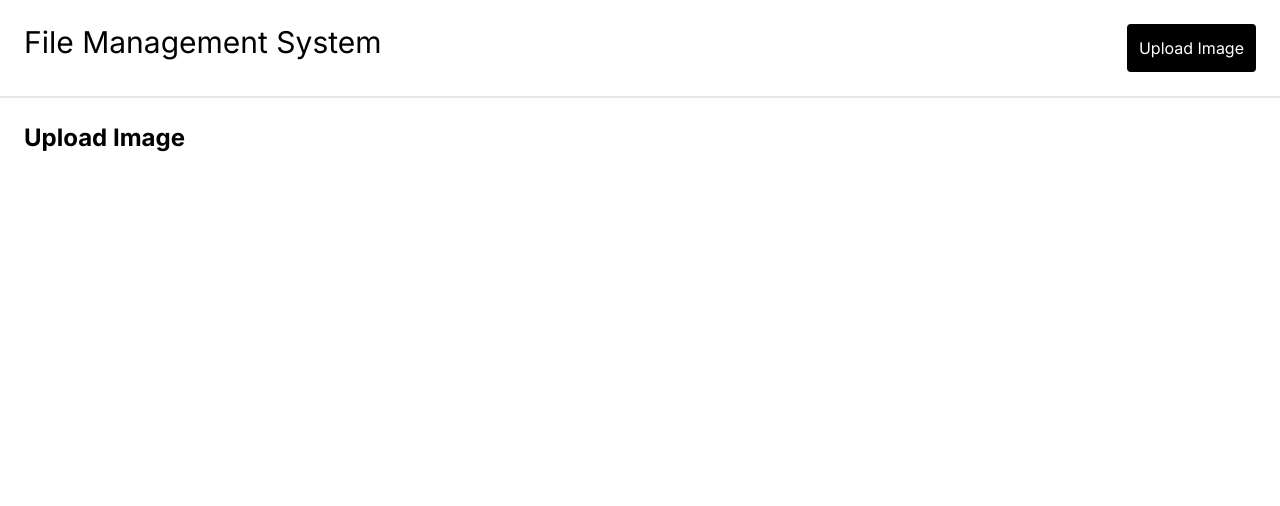
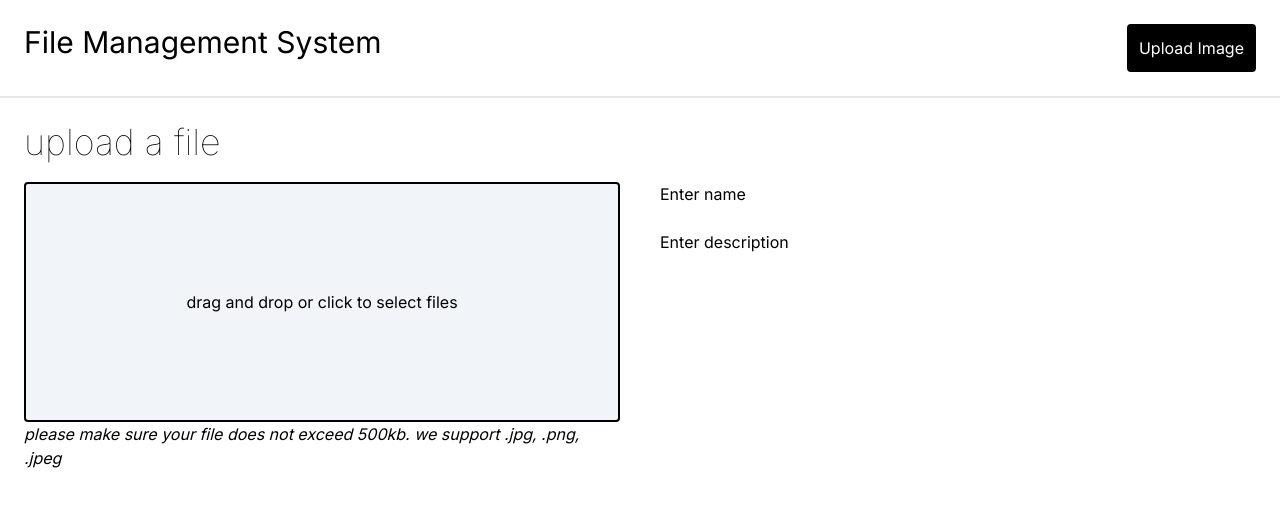
Before and after one commit to afyqzarof/file-management-client, a Next.js app: page /upload in a window 1280 px wide. Shown: the top 506 px of the page. Built offline with nearby package versions, Linux system fonts and the light colour scheme.

Commit message:
feat: add upload page

```diff
--- a/package.json
+++ b/package.json
@@ -13,6 +13,7 @@
     "next": "14.2.2",
     "react": "^18",
     "react-dom": "^18",
+    "react-dropzone": "^14.2.3",
     "reactjs-popup": "^2.0.6"
   },
   "devDependencies": {
--- a/src/app/upload/page.tsx
+++ b/src/app/upload/page.tsx
@@ -1,9 +1,91 @@
-import React from "react";
+"use client";
+import axios from "axios";
+import { useDropzone } from "react-dropzone";
+import React, { useState, useCallback } from "react";
 
-export default function page() {
+const Upload = () => {
+  // const baseUrl = import.meta.env.VITE_BASE_URL;
+  const [myFiles, setMyFiles] = useState<any>(null);
+  const [modalIsOpen, setIsOpen] = useState(false);
+  const [isFileBig, setIsFileBig] = useState(false);
+
+  const onDrop = useCallback(
+    (acceptedFiles: any) => {
+      if (acceptedFiles.length !== 0) {
+        setIsFileBig(false);
+        setMyFiles(
+          acceptedFiles.map((file: MediaSource) =>
+            Object.assign(file, {
+              preview: URL.createObjectURL(file),
+            })
+          )
+        );
+        return;
+      }
+      setIsFileBig(true);
+    },
+    [myFiles]
+  );
+
+  const handleCreateUploadPin = async (e: React.FormEvent<HTMLFormElement>) => {
+    e.preventDefault();
+
+    const file = myFiles[0];
+
+    const formData = new FormData();
+    formData.append("file", file);
+    // const { data } = await axios.post(baseUrl + "/upload", formData);
+    // addNodes({
+    //   id: nanoid(10),
+    //   type: "ImageNode",
+    //   position: getRandomCoords(),
+    //   data: {
+    //     file: data.filename,
+    //   },
+    // });
+    // setMyFiles(null);
+    // closeModal();
+  };
+  const { getRootProps, getInputProps } = useDropzone({
+    onDrop,
+    maxFiles: 1,
+    accept: {
+      "image/jpeg": [".jpg", ".jpeg"],
+      "image/png": [".png"],
+    },
+    maxSize: 500000,
+  });
+
   return (
     <main className="p-6">
-      <h2 className="font-bold text-2xl">Upload Image</h2>
+      <h2 className="font-thin text-4xl mb-5">upload a file</h2>
+      <form
+        encType="multipart/form-data"
+        className="flex justify-around gap-10">
+        <div className="flex-1">
+          <div
+            {...getRootProps({ className: "dropzone" })}
+            className="bg-slate-100 border-2 border-black rounded cursor-pointer flex flex-col justify-center items-center min-h-60">
+            <input {...getInputProps()} name="file" />
+            <p className="upload__dnd">
+              drag and drop or click to select files
+            </p>
+          </div>
+          <p>{isFileBig && "file is too large"}</p>
+          <p className=" italic">
+            please make sure your file does not exceed 500kb. we support .jpg,
+            .png, .jpeg
+          </p>
+        </div>
+        <div className="flex flex-col flex-1">
+          <label htmlFor="name">Enter name</label>
+          <input type="text" name="name" id="name" />
+          <label htmlFor="description">Enter description</label>
+          <input type="text" name="description" id="description" />
+        </div>
+      </form>
     </main>
   );
-}
+};
+
+export default Upload;
```
Also changed, not shown: 1 other file (tests, documents, lock files or other folders).
